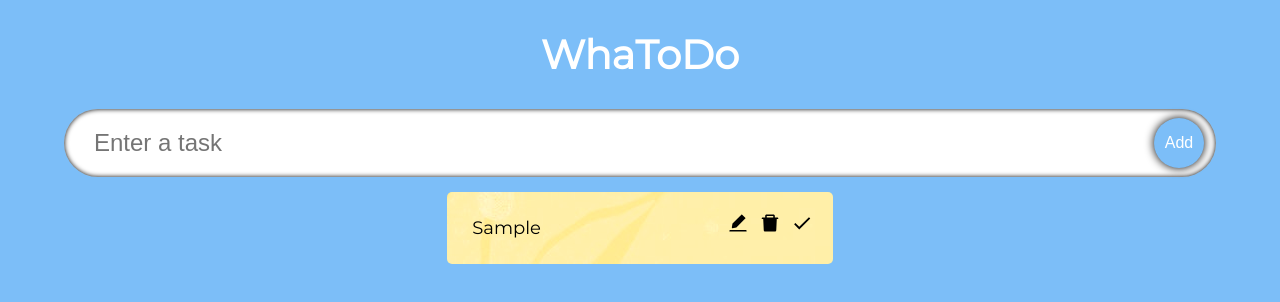
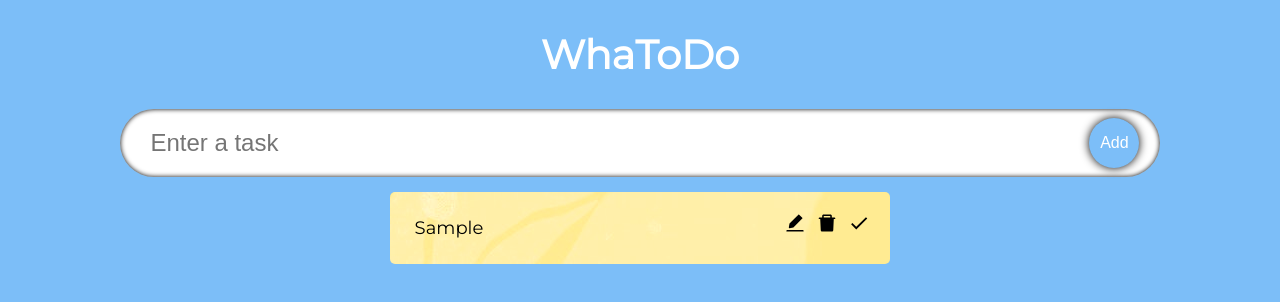
Before and after one commit to alexei-dayrit/react-typescript-todo, a React (Create React App) app: page / in a window 1280 px wide. Both pictures are taken after typing "Sample" into the empty fields and a click on the button "Add". Shown: the top 302 px of the page. Built offline with nearby package versions, Linux system fonts and the light colour scheme; the HTML template or start-up script is replaced by a standard one.

Commit message:
Added media queries to make app todo renders mobile responsive.

```diff
--- a/src/App.css
+++ b/src/App.css
@@ -19,7 +19,7 @@
   text-align: center;
 }
 
-@media (min-width: 560px) {
+@media only screen and (min-width: 560px) {
   .heading {
     margin: 30px 0;
     font-size: 40px;
--- a/src/styles.css
+++ b/src/styles.css
@@ -2,7 +2,7 @@
   align-items: center;
   display: flex;
   position: relative;
-  width: 90%;
+  width: 95%;
 }
 
 .input-box {
@@ -48,7 +48,7 @@
   display: flex;
   flex-wrap: wrap;
   justify-content: space-evenly;
-  width: 90%;
+  width: 95%;
 }
 
 .single-todo-form {
@@ -57,7 +57,7 @@
   display: flex;
   margin-top: 15px;
   padding: 20px;
-  width: 30%;
+  width: 100%;
 }
 
 .single-todo-text {
@@ -72,3 +72,34 @@
   font-size: 22px;
   cursor: pointer;
 }
+
+@media only screen and (min-width: 560px) {
+  .input {
+    display: flex;
+    justify-content: center;
+    align-items: center;
+    width: 85%;
+  }
+
+  .submit-btn {
+    right: 2%;
+  }
+
+  .input-box {
+    width: 90%;
+  }
+
+  .todo-list {
+    width: 90%;
+  }
+
+  .single-todo-form {
+    width: 40%;
+  }
+}
+
+@media only screen and (min-width: 1200px) {
+  .submit-btn {
+    right: 3%;
+  }
+}
```
